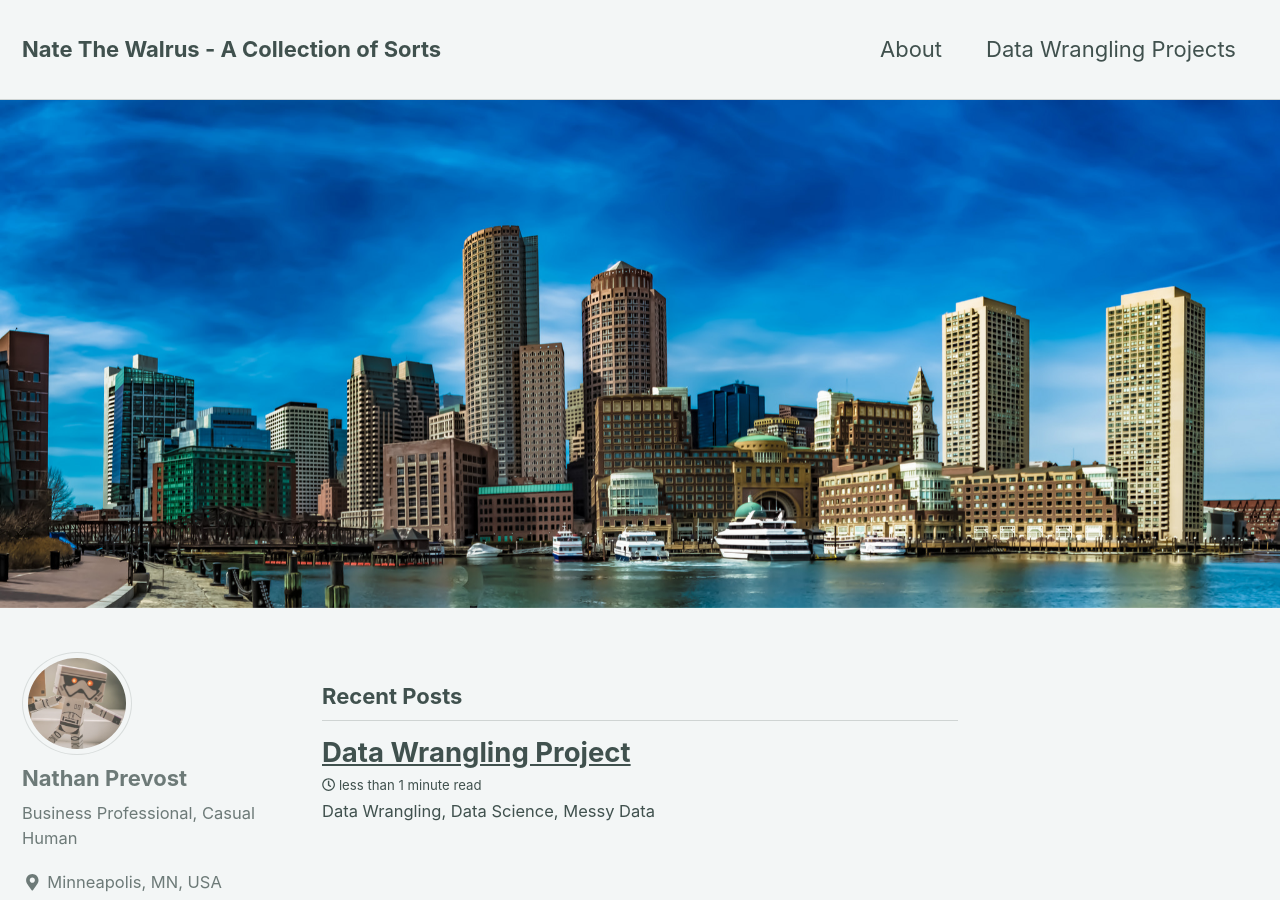
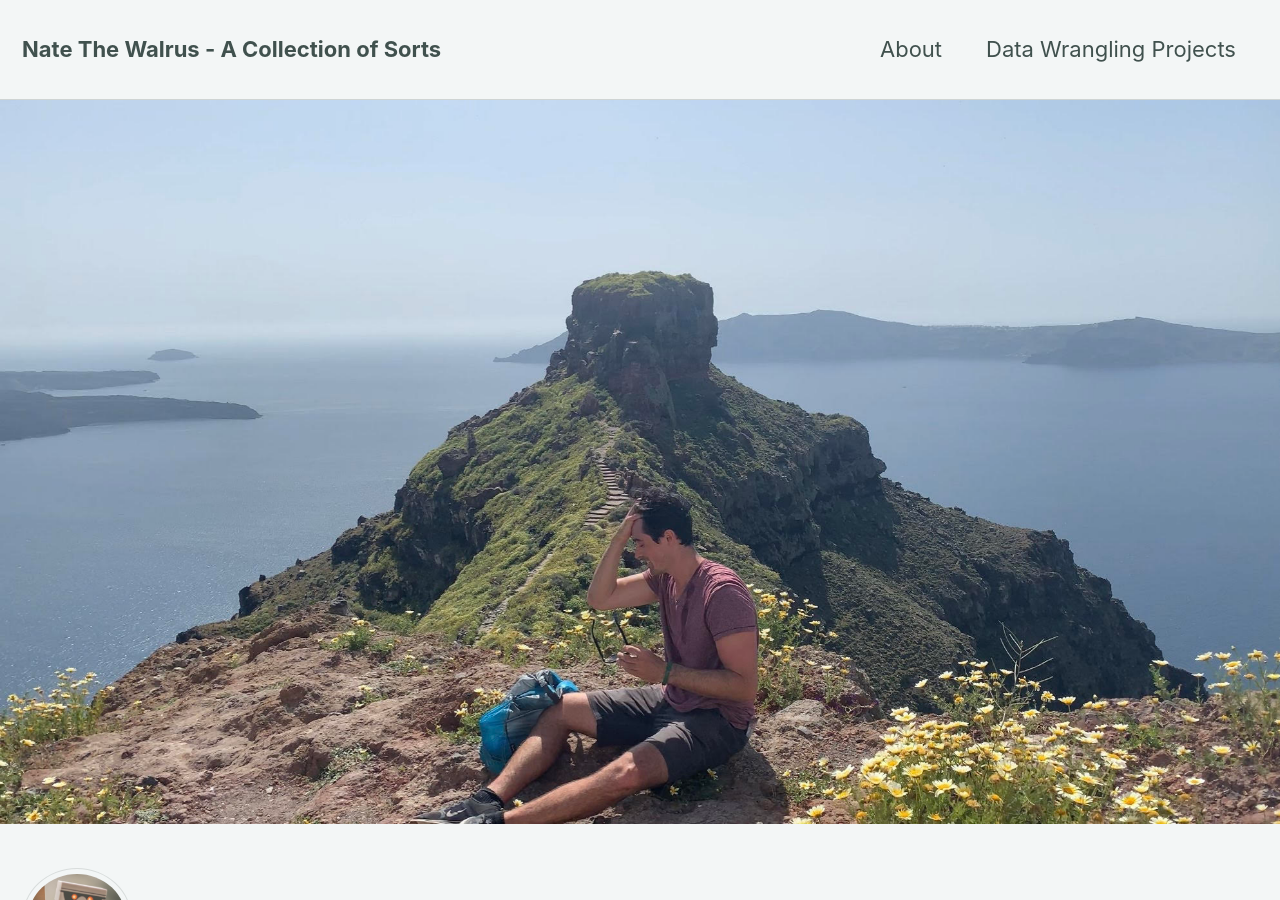
Before and after one commit to Nate-The-Walrus/Nate-The-Walrus.github.io, a Jekyll site: the page built from index.html, in a window 1280 px wide and 900 px high. Built offline with Jekyll 4.4.1, drawn with Linux system fonts in a browser that asks for light colours; nearby versions of some CDN libraries; the list of posts is cut into pages by our own code.

Commit message:
Update index.html

```diff
--- a/index.html
+++ b/index.html
@@ -2,5 +2,5 @@
 layout: home
 author_profile: true
 header:
-  image: "/images/waterfront.jpg"
+  image: "/images/Me_Greece.jpg"
 ---
```
